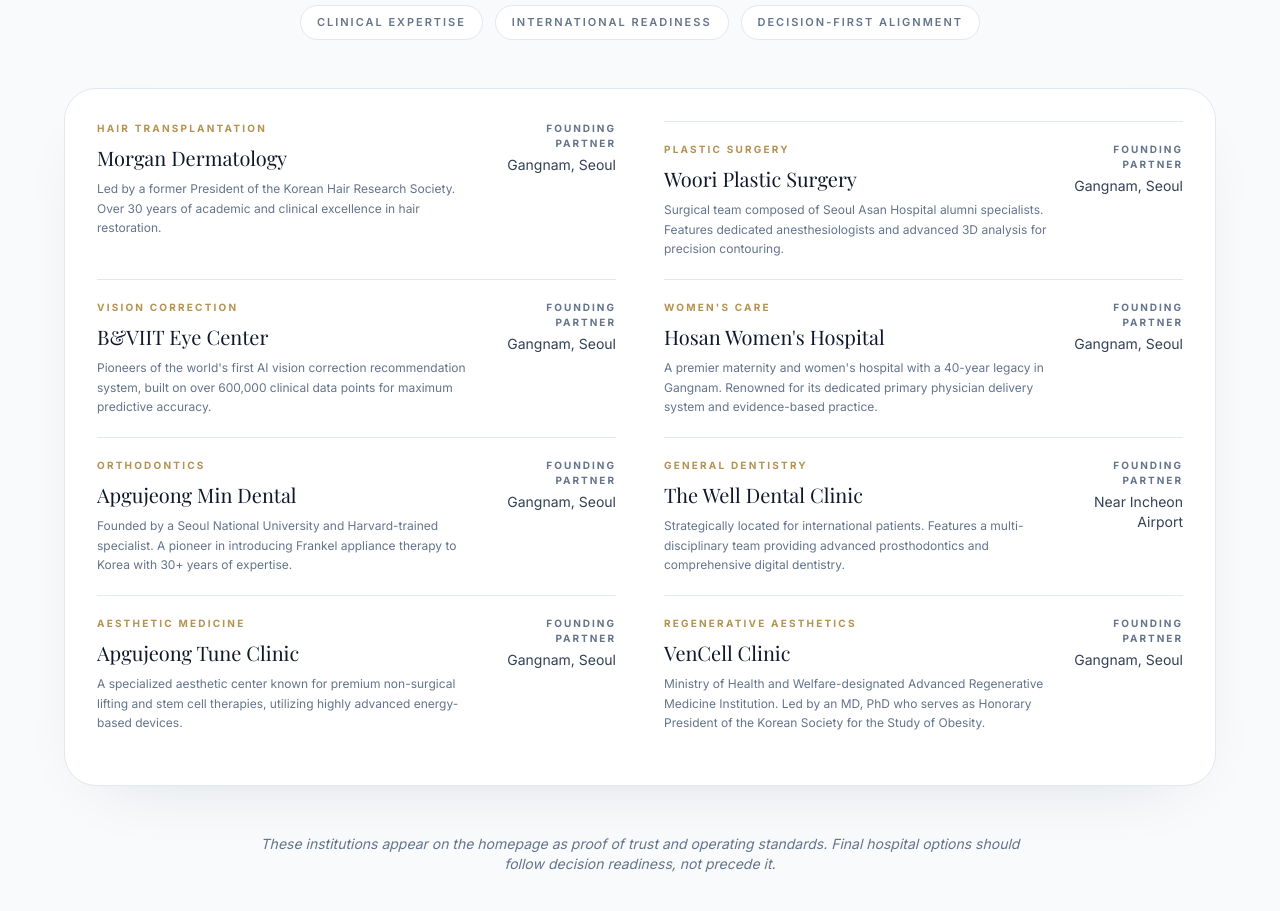
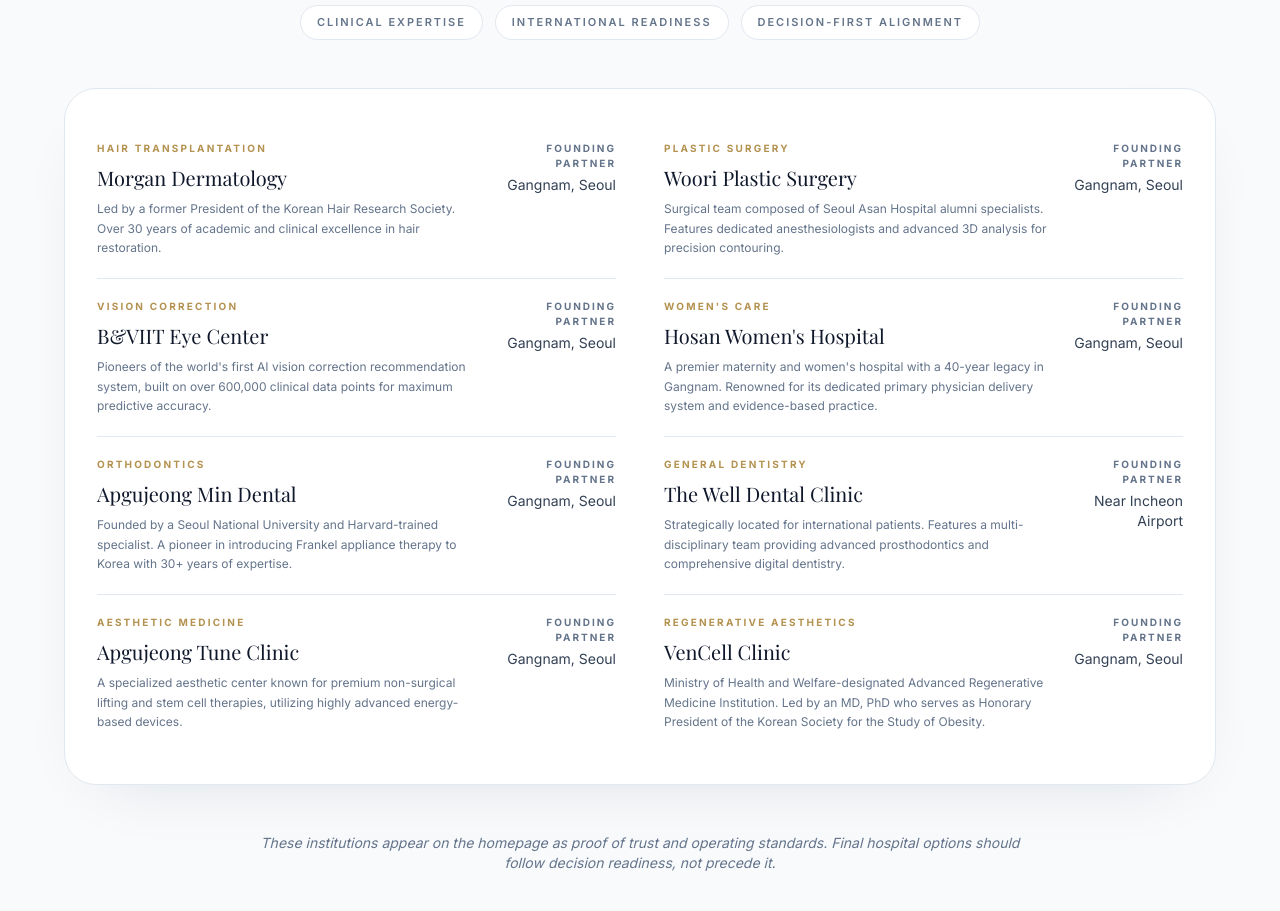
Before and after one commit to aetherheal/aetherheal-landing, a Next.js app: page /en in a window 1280 px wide. Shown: the part 7100-8011 px from the top of the page. Built offline with nearby package versions, Linux system fonts and the light colour scheme; a web font is replaced by a local one.

Commit message:
Fix top border artifact in partner grid layout
Made-with: Cursor

```diff
--- a/src/app/[locale]/page.tsx
+++ b/src/app/[locale]/page.tsx
@@ -515,9 +515,12 @@ export default async function HomePage({
           </div>
 
           <div className="rounded-[32px] border border-slate-200 bg-white px-5 py-6 sm:px-8 sm:py-8 shadow-[0_24px_70px_-40px_rgba(15,23,42,0.16)]">
-            <div className="grid grid-cols-1 lg:grid-cols-2 gap-x-12">
-              {t.partners.hospitals.map((h) => (
-                <div key={h.name} className="border-t border-slate-200 py-5 first:pt-0 first:border-t-0">
+            <div className="grid grid-cols-1 lg:grid-cols-2 gap-x-12 gap-y-0">
+              {t.partners.hospitals.map((h, index) => (
+                <div
+                  key={h.name}
+                  className={`py-5 border-t border-slate-200 ${index < 2 ? 'lg:border-t-0' : ''} ${index === 0 ? 'border-t-0' : ''}`}
+                >
                   <div className="flex flex-col gap-4 sm:flex-row sm:items-start sm:justify-between">
                     <div className="space-y-2">
                       <p className="text-[10px] font-bold uppercase tracking-[0.22em] text-brand-gold">{h.category}</p>
```
